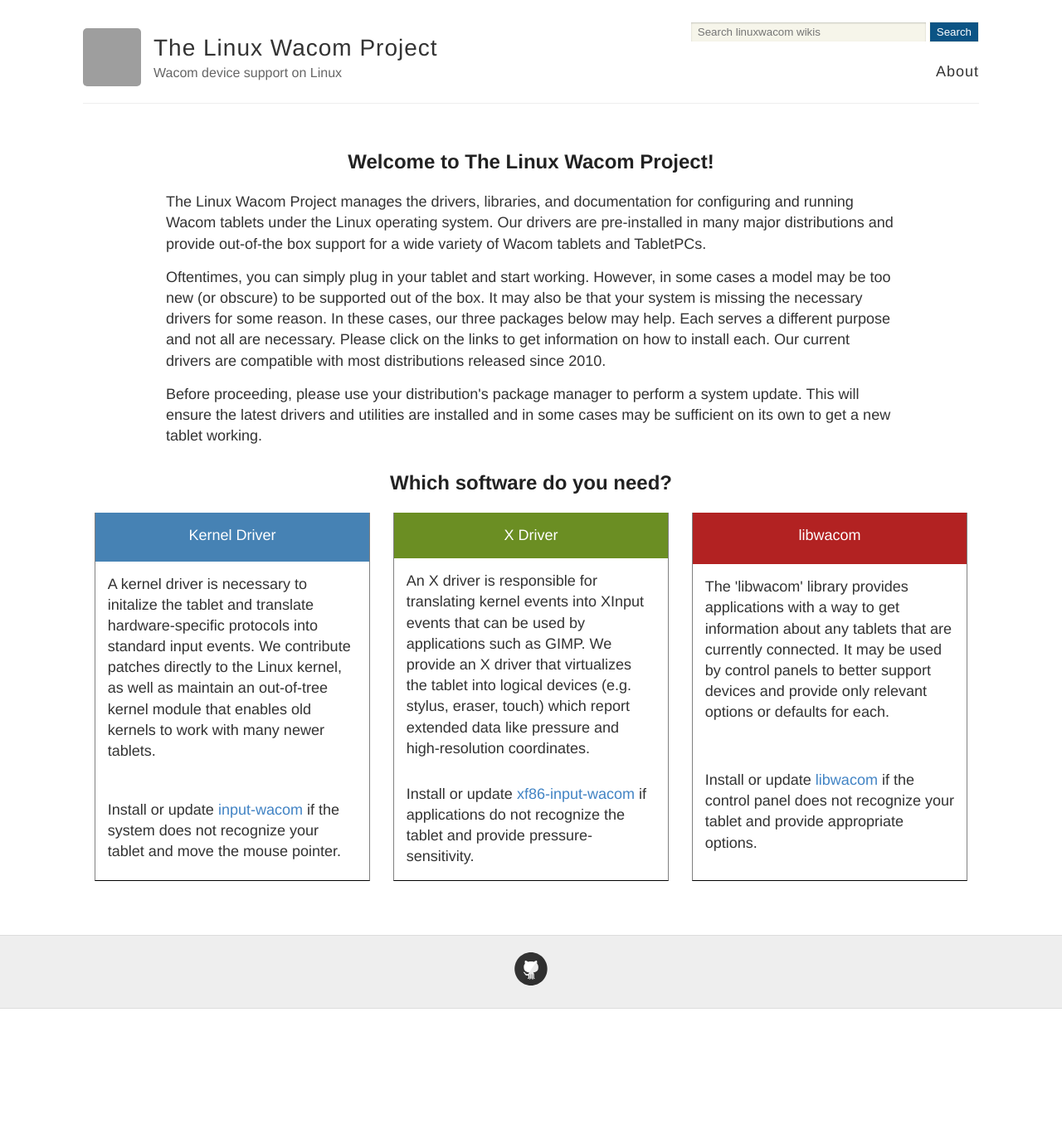
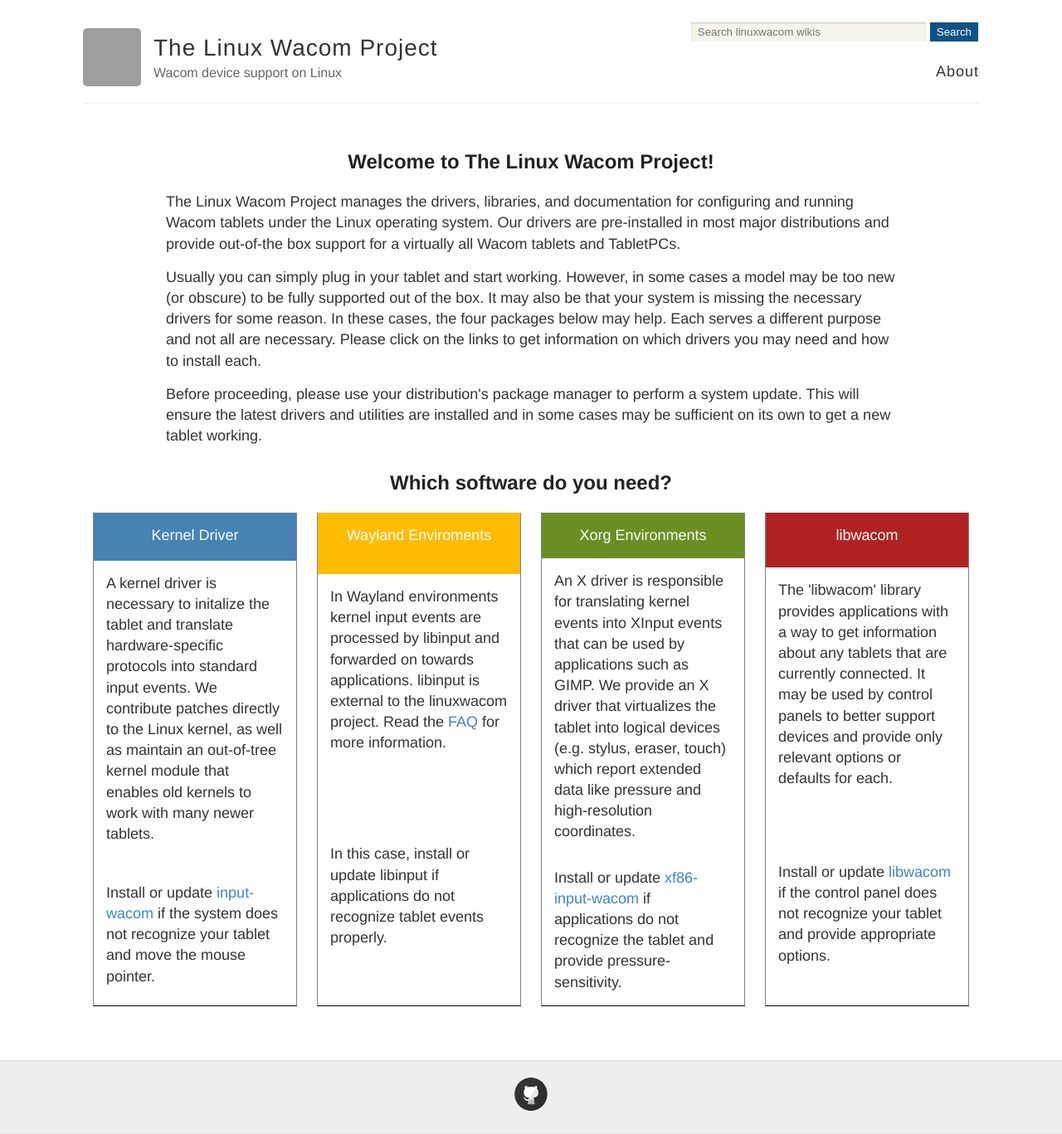
Before and after one commit to linuxwacom/linuxwacom.github.io, a Jekyll site: the page built from index.html, in a window 1280 px wide. Shown: the whole page at 83% size. Built offline with Jekyll 4.4.1, drawn with Linux system fonts in a browser that asks for light colours; before the commit the page ends 1216 px from its top, so only the background shows below that; grey boxes are pictures that could not be loaded.

Commit message:
Add Wayland and libinput information to linuxwacom front page.

```diff
--- a/index.html
+++ b/index.html
@@ -9,8 +9,8 @@
 <body>
   <header></header>
   <h2 class="one">Welcome to The Linux Wacom Project!</h2>
-  <p class="one">The Linux Wacom Project manages the drivers, libraries, and documentation for configuring and running Wacom tablets under the Linux operating system. Our drivers are pre-installed in many major distributions and provide out-of-the box support for a wide variety of Wacom tablets and TabletPCs.<br></p>
-  <p class="one">Oftentimes, you can simply plug in your tablet and start working. However, in some cases a model may be too new (or obscure) to be supported out of the box. It may also be that your system is missing the necessary drivers for some reason. In these cases, our three packages below may help. Each serves a different purpose and not all are necessary. Please click on the links to get information on how to install each. Our current drivers are compatible with most distributions released since 2010.<br></p>
+  <p class="one">The Linux Wacom Project manages the drivers, libraries, and documentation for configuring and running Wacom tablets under the Linux operating system. Our drivers are pre-installed in most major distributions and provide out-of-the box support for a virtually all Wacom tablets and TabletPCs.<br></p>
+  <p class="one">Usually you can simply plug in your tablet and start working. However, in some cases a model may be too new (or obscure) to be fully supported out of the box. It may also be that your system is missing the necessary drivers for some reason. In these cases, the four packages below may help. Each serves a different purpose and not all are necessary. Please click on the links to get information on which drivers you may need and how to install each. <br></p>
   <p class="one">Before proceeding, please use your distribution's package manager to perform a system update. This will ensure the latest drivers and utilities are installed and in some cases may be sufficient on its own to get a new tablet working.</p>
   <h2 class="one">Which software do you need?</h2>
   <div class="flexbox">
@@ -29,7 +29,20 @@
     </table>
     <table class="main_table">
       <tr class="white">
-        <th bgcolor="#6B8E23">X Driver</th>
+        <th bgcolor="#ffbc00">Wayland Enviroments</th>
+      </tr>
+      <tr class="row_two">
+        <td> In Wayland environments kernel input events are processed by libinput and forwarded on towards applications. libinput is external to the linuxwacom project. Read the <a href="https://github.com/linuxwacom/xf86-input-wacom/wiki/FAQ">FAQ</a> for more information. </td>
+      </tr>
+      <tr class="border_bottom">
+        <td>
+          In this case, install or update libinput if applications do not recognize tablet events properly.
+      </td>
+      </tr>
+    </table>
+    <table class="main_table">
+      <tr class="white">
+        <th bgcolor="#6B8E23">Xorg Environments</th>
       </tr>
       <tr class="row_two">
         <td>An X driver is responsible for translating kernel events into XInput events that can be used by applications such as GIMP. We provide an X driver that virtualizes the tablet into logical devices (e.g. stylus, eraser, touch) which report extended data like pressure and high-resolution coordinates.</td>
```
